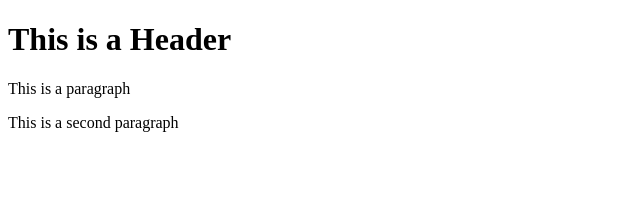
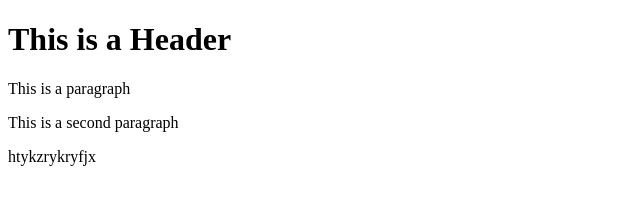
Before and after one commit to shrey-c/fullstack_js, a website: page git-test/index.html in a window 1280 px wide. Shown: the whole page, without its empty margins (0-640 px from the left). Drawn offline with Linux system fonts and the light colour scheme.

```diff
--- a/git-test/index.html
+++ b/git-test/index.html
@@ -6,5 +6,6 @@
         <h1>This is a Header</h1>
         <p>This is a paragraph</p>
         <p>This is a second paragraph</p>
+        htykzrykryfjx
     </body>
 </html>
```
Also changed, not shown: git-test/package.json (added, +17 -0 lines), 1 other file.
